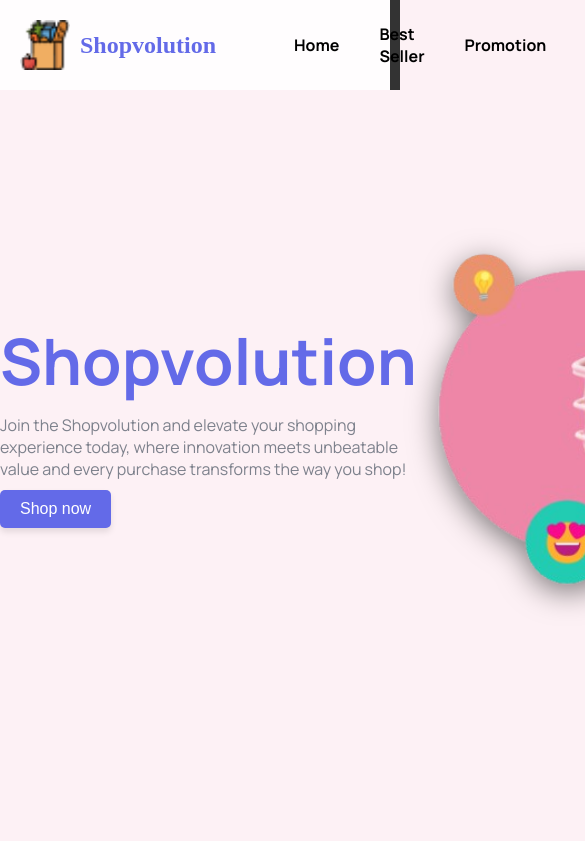
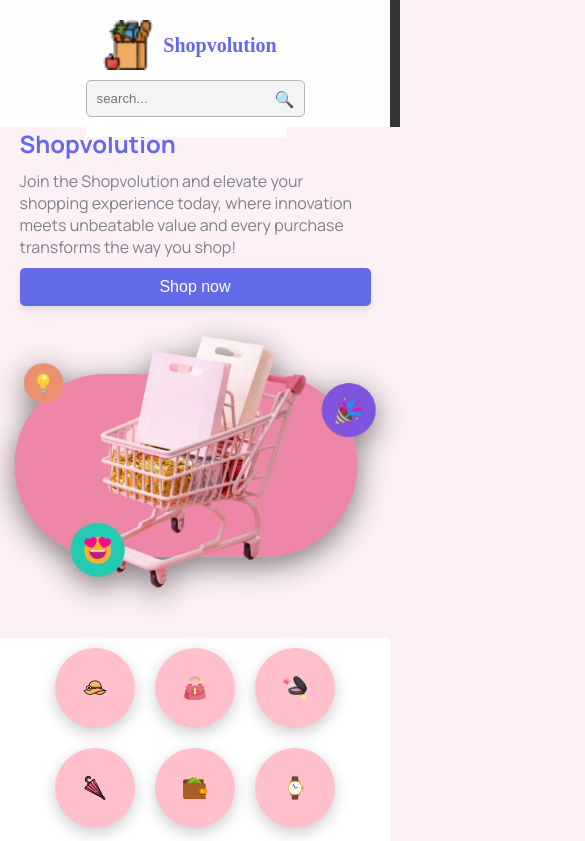
Before and after one commit to Adornadowilliam2/e-commerce, a plain HTML site: page index.html in a window 390 px wide. Shown: the top 841 px of the page, 585 px wide, since content can reach past the window. Drawn offline with Linux system fonts and the light colour scheme; a web font is replaced by a local one.

Commit message:
have an issue about the image

```diff
--- a/css/style.css
+++ b/css/style.css
@@ -21,7 +21,7 @@ body {
 nav {
   display: flex;
   align-items: center;
-  justify-content: space-around;
+  justify-content: space-between;
   box-shadow: 10px 0 0 #333;
   padding: 10px;
   background: #ffffffd6;
@@ -43,6 +43,7 @@ nav span {
   align-items: center;
   justify-content: space-between;
 }
+
 nav h1 {
   font-size: 24px;
   margin-right: 10px;
@@ -89,6 +90,9 @@ nav .header {
   align-items: center;
   justify-content: space-between;
   padding: 10px;
+}
+button {
+  border: none;
 }
 
 nav .header h1,
@@ -204,6 +208,7 @@ nav .header li {
   box-shadow: 5px 15px 20px black;
   transition: transform 0.3s ease;
 }
+
 .carousel .card:hover {
   transform: scale(1.05);
 }
@@ -274,10 +279,12 @@ nav .header li {
   box-shadow: 0 5px 15px rgba(0, 0, 0, 0.2);
   transition: transform 0.3s ease, background-color 0.3s ease;
 }
+
 .category-choices .card:hover {
   transform: scale(1.1);
   background-color: lightcoral;
 }
+
 .category-choices .card img {
   max-width: 100%;
   max-height: 100%;
@@ -297,8 +304,8 @@ nav .header li {
 .product-content button {
   margin-right: 0.5rem;
   background-color: transparent;
-  border: none;
 }
+
 .search-content {
   position: absolute;
   background-color: white;
@@ -361,6 +368,7 @@ nav .header li {
   outline: 2px solid #7d818c;
   background-color: #c7c7c7;
 }
+
 .send-subcribe {
   margin-bottom: 10px;
   margin-top: 10px;
@@ -376,3 +384,111 @@ nav .header li {
   align-items: center;
   flex-direction: column;
 }
+
+/* Responsive Styles */
+@media (max-width: 1200px) {
+  nav h1 {
+    font-size: 20px;
+  }
+
+  nav ul {
+    gap: 15px;
+  }
+
+  .hero-section h1 {
+    font-size: 3rem;
+  }
+}
+
+@media (max-width: 992px) {
+  .hero-section {
+    flex-direction: column;
+    justify-content: center;
+    align-items: center;
+    height: auto;
+  }
+
+  nav .header {
+    flex-direction: column;
+    align-items: flex-start;
+  }
+
+  nav .header div {
+    margin-right: 0;
+  }
+
+  .hero-section img {
+    width: 100%;
+  }
+
+  nav input {
+    width: 100%;
+  }
+
+  .content {
+    max-width: 90%;
+  }
+
+  .carousel .card {
+    width: 90%;
+  }
+}
+
+@media (max-width: 768px) {
+  nav {
+    position: relative;
+  }
+
+  nav ul li {
+    display: none;
+  }
+  .category-choices {
+    align-items: center;
+    flex-wrap: wrap;
+  }
+
+  .category-choices .card {
+    width: 80px;
+    height: 80px;
+  }
+
+  .footer .span-container {
+    grid-template-columns: repeat(2, 1fr);
+  }
+
+  .footer .newsletter-h2 {
+    font-size: 18px;
+  }
+
+  .footer .span-container h2 {
+    font-size: 16px;
+  }
+}
+
+@media (max-width: 576px) {
+  nav {
+    flex-direction: column;
+    align-items: center;
+  }
+
+  nav ul {
+    flex-direction: column;
+    gap: 10px;
+  }
+
+  .hero-section h1 {
+    font-size: 2.5rem;
+  }
+
+  .content h1 {
+    font-size: 1.5rem;
+  }
+
+  .content button {
+    width: 100%;
+  }
+
+  .footer .newsletter-h1 {
+    font-size: 18px;
+  }
+}
```
